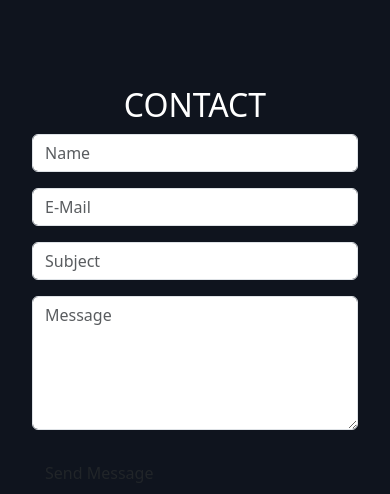
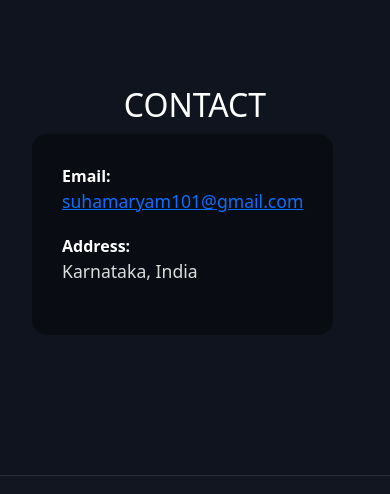
Before and after one commit to suha0/portfolio, a plain HTML site: page index.html in a window 390 px wide. Shown: the part 3850-4344 px from the top of the page. Drawn offline with nearby package versions, Linux system fonts and the light colour scheme.

Commit message:
Update index.html

```diff
--- a/index.html
+++ b/index.html
@@ -249,22 +249,10 @@
         <h2 class="contact-title">CONTACT</h2>
       </div>
      <div class="contact-content" data-aos="fade-up" data-aos-delay="100">
-        <div class="contact-form-box">
-          <form id="contactForm" action="https://formsubmit.co/suhamaryam101@gmail.com" method="POST">
-            <div class="row g-3">
-              <div class="col-md-6"><input type="text" name="name" class="form-control" placeholder="Name" required></div>
-              <div class="col-md-6"><input type="email" name="email" class="form-control" placeholder="E-Mail" required></div>
-            </div>
-            <input type="text" name="subject" class="form-control mt-3" placeholder="Subject" required>
-            <textarea name="message" class="form-control mt-3" rows="5" placeholder="Message" required></textarea>
-            <input type="hidden" name="_next" value="https://yourdomain.co/thanks.html">
-            <button type="submit" class="btn btn-contact mt-4">Send Message</button>
-          </form>
-        </div>
         <div class="contact-info-box"
           <h5><strong>Email:</strong></h5>
 <p>
-  <a href="mailto:suha.maryam@example.com">suha.maryam@example.com</a>
+  <a href="email:suhamaryam101@gmail.com">suhamaryam101@gmail.com</a>
 </p
           <h5><strong>Address:</strong></h5><p>Karnataka, India</p>
         </div>
```
